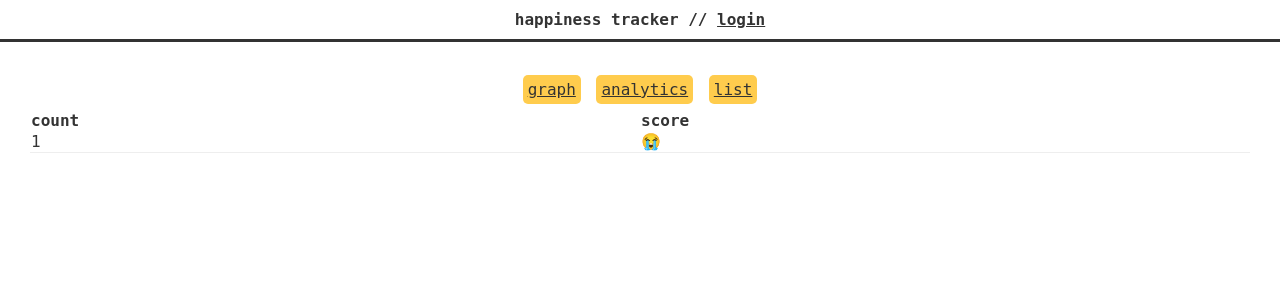
After one commit to eliseduverdier/happiness-tracker, a Django app: page /analytics in a window 1280 px wide. The commit adds this page. Shown: the top 300 px of the page. Run offline with Django 4.2, Linux system fonts and the light colour scheme; data comes from the database, SQL or seed files in the repository; tables that the repository leaves empty hold one stand-in row (values such as "Sample post"); parts of the project's set-up code (start-up, migrations or seed data) failed here and were passed over.

Commit message:
feat(list): add analytics 📊

```diff
--- a/tracker/serializers.py
+++ b/tracker/serializers.py
@@ -1,5 +1,6 @@
 from rest_framework import serializers
 from django.utils import timezone
+from .models import Score
 
 class EntrySerializer(serializers.BaseSerializer):
   def to_representation(self, instance):
@@ -13,3 +14,10 @@ class EntrySerializer(serializers.BaseSerializer):
         'hour': timezone.localtime(instance.datetime).strftime("%H"),
         'context': '' if not instance.context else instance.context
     }
+
+class AnalyticsSerializer(serializers.BaseSerializer):
+  def to_representation(self, instance):
+    return {
+        'score': Score.objects.get(pk = instance['score']).__str__,
+        'count': instance['count']
+    }
--- /dev/null
+++ b/tracker/templates/_nav.html
@@ -0,0 +1,19 @@
+<div>
+  {% if user.is_authenticated %}
+  <button>
+    <a href="{% url 'tracker:new' %}"> new </a>
+  </button>
+  {% endif %}
+
+  <button>
+    <a href="{% url 'tracker:graph' %}"> graph </a>
+  </button>
+
+  <button>
+    <a href="{% url 'tracker:analytics' %}"> analytics </a>
+  </button>
+
+  <button>
+    <a href="{% url 'tracker:list' %}"> list </a>
+  </button>
+</div>
--- /dev/null
+++ b/tracker/templates/analytics.html
@@ -0,0 +1,27 @@
+{% extends "base.html" %}
+
+{% block title %}all{% endblock %}
+
+{% block content %}
+
+<div>
+  {% include '_nav.html' %}
+</div>
+
+{% if entries %}
+<table>
+  <tr>
+    <th>count</th>
+    <th>score</th>
+ </tr>
+  {% for entry in entries %}
+  <tr class="separator">
+      <td>{{ entry.count }}</td>
+      <td>{{ entry.score }}</td>
+    </tr>
+  {% endfor %}
+  </table>
+{% else %}
+<p>No entry available.</p>
+{% endif %}
+{%endblock %}
--- a/tracker/urls.py
+++ b/tracker/urls.py
@@ -5,6 +5,7 @@ app_name = 'tracker'
 urlpatterns = [
     path('', views.graph, name='graph'),
     path('list', views.FilterByDateBetweenView.as_view(), name='list'),
+    path('analytics', views.AnalyticsView.as_view(), name='analytics'),
     path('new', views.new, name='new'),
     path('entry/<int:pk>/', views.DetailView.as_view(), name='entry'),
     path('edit/<int:pk>/', views.EntryUpdateView.as_view(), name='edit'),
--- a/tracker/views.py
+++ b/tracker/views.py
@@ -1,11 +1,10 @@
 from django.views import generic
 from django.shortcuts import render
-from django.http import HttpResponseRedirect
+from django.http import HttpResponseRedirect, HttpResponse
 from .models import Entry, Score
 from .forms.forms import EntryForm
-from .serializers import EntrySerializer
-from django.contrib.auth import authenticate, login
-# from django.views.generic.edit import FormView
+from .serializers import EntrySerializer, AnalyticsSerializer
+from django.db.models import Count
 
 class DetailView(generic.DetailView):
   model = Entry
@@ -48,6 +47,15 @@ class FilterByDateBetweenView(generic.ListView):
     else:
       return Entry.objects.order_by('-datetime').all()
 
+class AnalyticsView(generic.ListView):
+  template_name = 'analytics.html'
+  context_object_name = 'entries'
+
+  def get_queryset(self):
+    entries = Entry.objects.values('score').annotate(count=Count('score')).order_by('-count').all()
+    serialized = AnalyticsSerializer(entries, many=True)
+    return serialized.data
+
 
 def graph(request):
   serializer = EntrySerializer(Entry.objects.order_by('-datetime').all(), many=True)
```
Also changed, not shown: tracker/templates/graph.html (+1 -9 lines), tracker/templates/list.html (+1 -9 lines), README.md.
